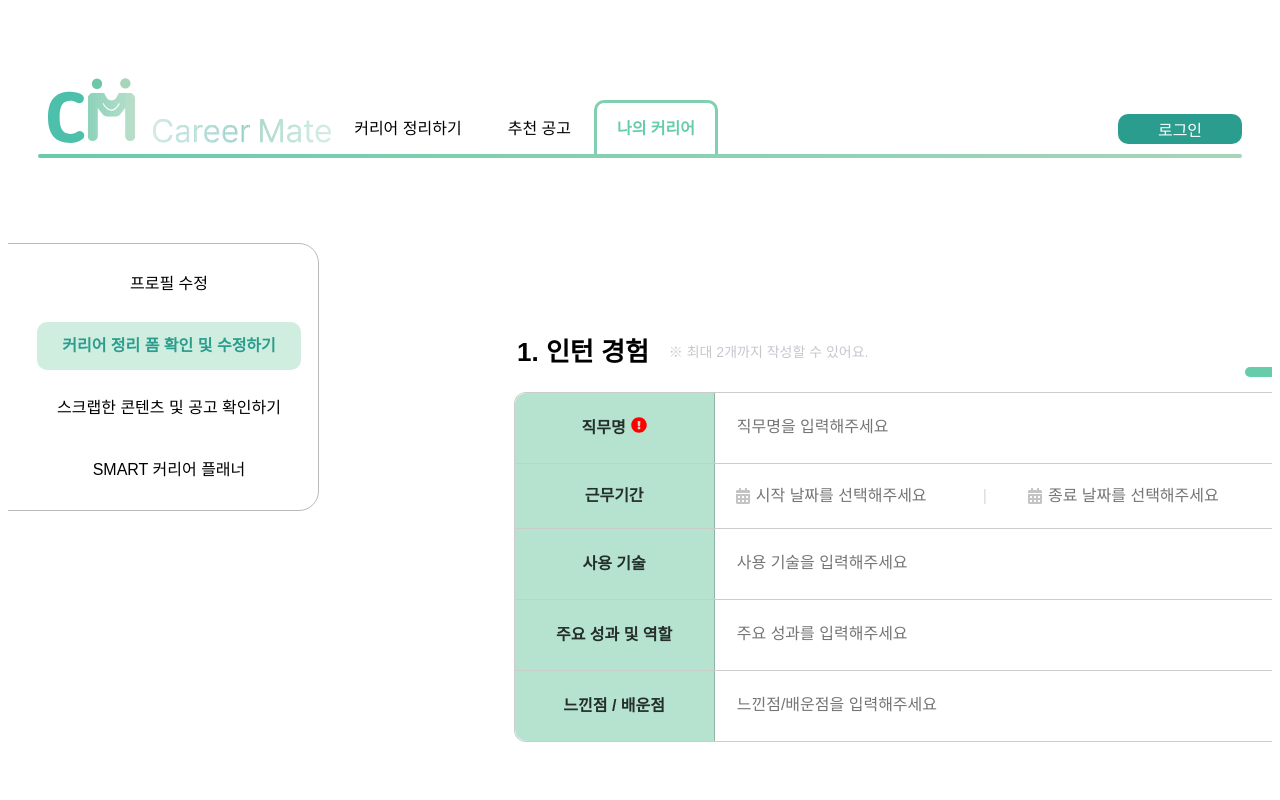
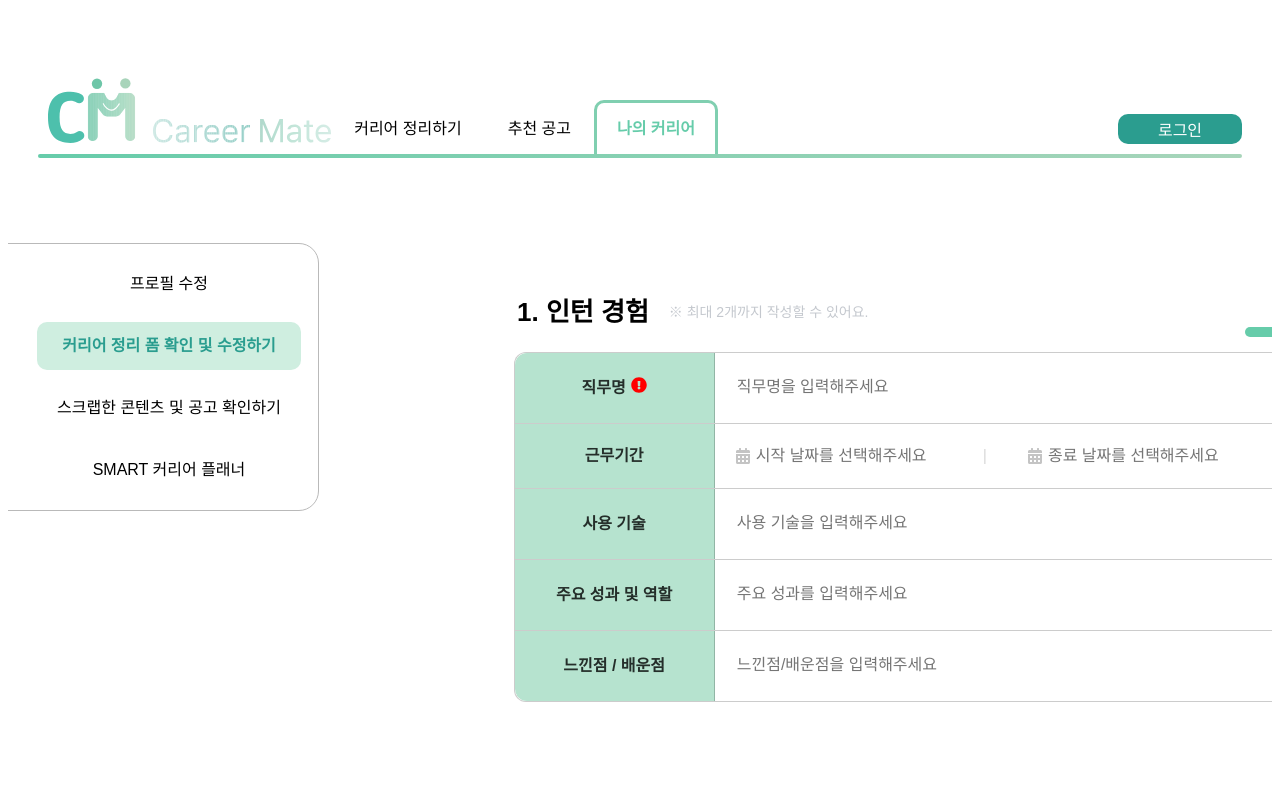
Before and after one commit to Career-Mate/Web, a React (Vite) app: page /mycareer/career-form in a window 1280 px wide. Shown: the top 800 px of the page. Built offline with nearby package versions, Linux system fonts and the light colour scheme; a web font is replaced by a local one.

Commit message:
style: 페이지마다 margin-top 및 padding 삭제

```diff
--- a/src/pages/Career/CareerPage/styled/styled.js
+++ b/src/pages/Career/CareerPage/styled/styled.js
@@ -7,7 +7,7 @@ export const PageContainer = styled.div`
     gap: 10px;
     width: 100%;
     min-height: 100vh;
-    padding: 20px 0;
+    padding: 50px 0;
 `;
 
 export const MainContainer = styled.div`
--- a/src/pages/Career/FinalSummaryPage/styled/styled.js
+++ b/src/pages/Career/FinalSummaryPage/styled/styled.js
@@ -6,7 +6,6 @@ export const HeaderWrapper = styled.div`
     align-items: center;
     width: 100%;
     max-width: 976px;
-    margin-top: 50px;
 `;
 
 export const TitleGroup = styled.div`
@@ -38,7 +37,6 @@ export const PageWrapper = styled.div`
     gap: 10px;
     width: 100%;
     min-height: 100vh;
-    padding: 20px 0;
 `;
 
 export const ProgressBarWrapper = styled.div`
--- a/src/pages/Career/InternExperiencePage/styled/styled.js
+++ b/src/pages/Career/InternExperiencePage/styled/styled.js
@@ -6,7 +6,6 @@ export const HeaderWrapper = styled.div`
     align-items: center;
     width: 100%;
     max-width: 976px;
-    margin-top: 50px;
 `;
 
 export const TitleGroup = styled.div`
@@ -38,7 +37,6 @@ export const PageWrapper = styled.div`
     gap: 10px;
     width: 100%;
     min-height: 100vh;
-    padding: 20px 0;
 `;
 
 export const ProgressBarWrapper = styled.div`
--- a/src/pages/Career/OtherExperiencePage/styled/styled.js
+++ b/src/pages/Career/OtherExperiencePage/styled/styled.js
@@ -6,7 +6,6 @@ export const HeaderWrapper = styled.div`
     align-items: center;
     width: 100%;
     max-width: 976px;
-    margin-top: 50px;
 `;
 
 export const TitleGroup = styled.div`
@@ -38,7 +37,6 @@ export const PageWrapper = styled.div`
     gap: 10px;
     width: 100%;
     min-height: 100vh;
-    padding: 20px 0;
 `;
 
 export const ProgressBarWrapper = styled.div`
--- a/src/pages/Career/ProjectExperiencePage/styled/styled.js
+++ b/src/pages/Career/ProjectExperiencePage/styled/styled.js
@@ -6,7 +6,6 @@ export const HeaderWrapper = styled.div`
     align-items: center;
     width: 100%;
     max-width: 976px;
-    margin-top: 50px;
 `;
 
 export const TitleGroup = styled.div`
@@ -38,7 +37,6 @@ export const PageWrapper = styled.div`
     gap: 10px;
     width: 100%;
     min-height: 100vh;
-    padding: 20px 0;
 `;
 
 export const ProgressBarWrapper = styled.div`
--- a/src/pages/Career/SkillsPage/styled/styled.js
+++ b/src/pages/Career/SkillsPage/styled/styled.js
@@ -14,7 +14,6 @@ export const HeaderWrapper = styled.div`
     align-items: center;
     width: 100%;
     max-width: 976px;
-    margin-top: 50px;
 `;
 
 export const TitleGroup = styled.div`
@@ -46,7 +45,6 @@ export const PageWrapper = styled.div`
     gap: 10px;
     width: 100%;
     min-height: 100vh;
-    padding: 20px 0;
 `;
 
 export const ProgressBarWrapper = styled.div`
```
